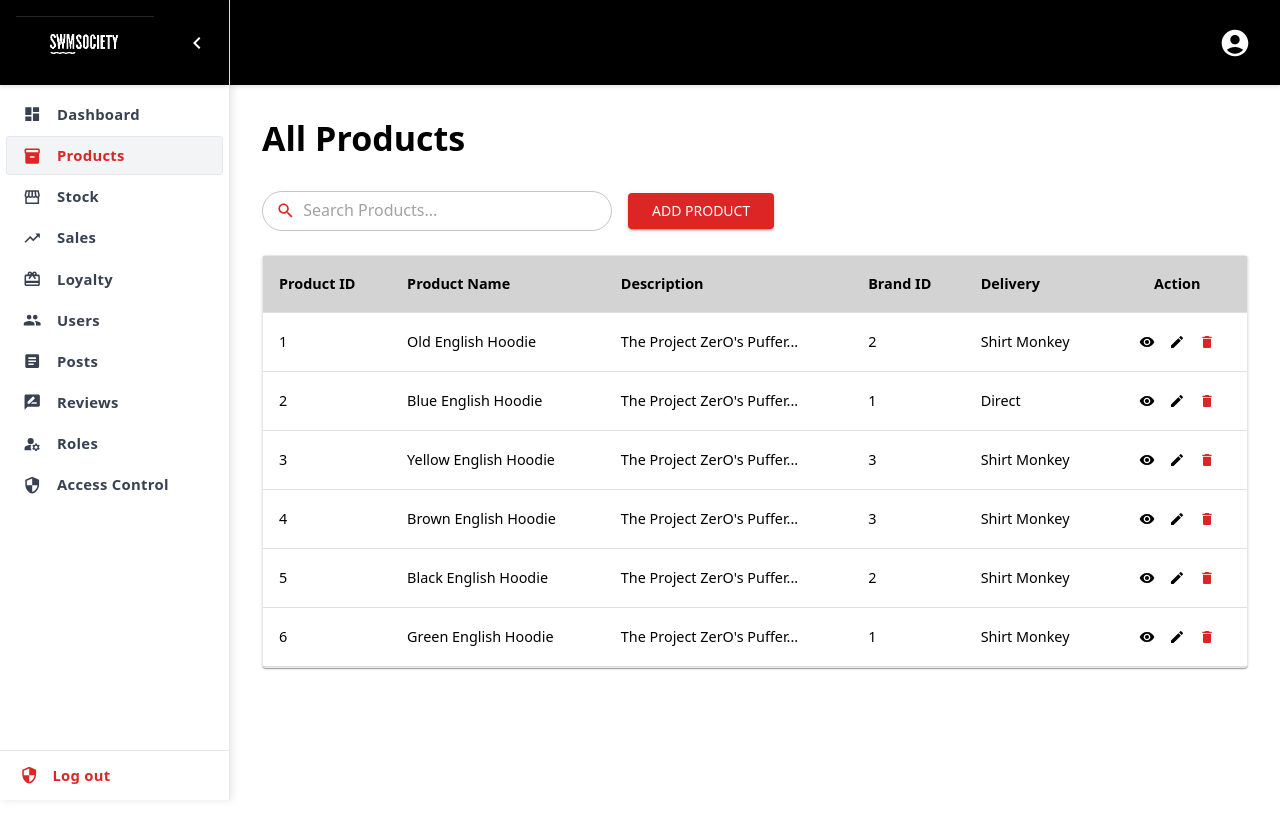
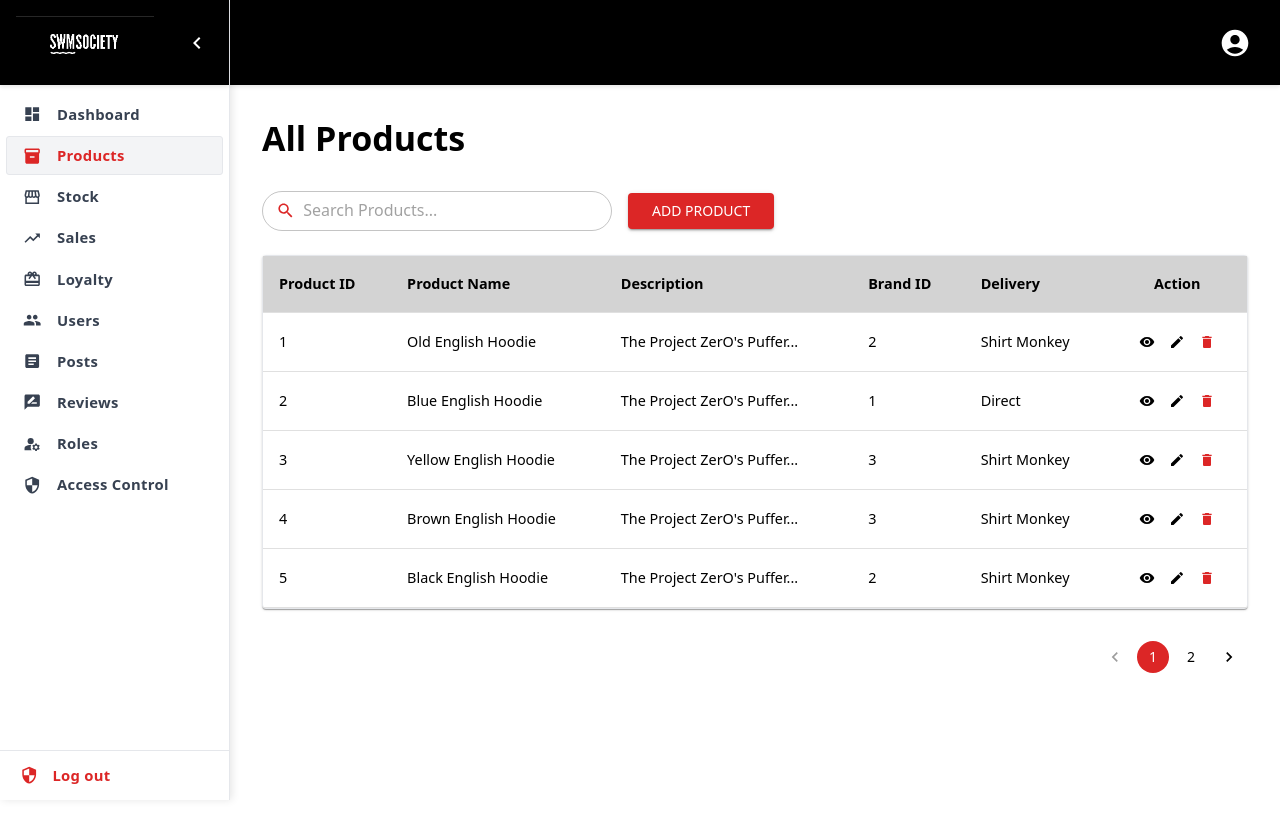
Before and after one commit to developer-esol/swm-society-front, a React (Vite) app: page /admin/products in a window 1280 px wide. Shown: the top 834 px of the page. Built offline with nearby package versions, Linux system fonts and the light colour scheme; no server answers.

Commit message:
added pagination to the stock and product pages

```diff
--- a/src/pages/Admin/AdminProducts.tsx
+++ b/src/pages/Admin/AdminProducts.tsx
@@ -1,4 +1,4 @@
-import { Box, Container, Typography } from '@mui/material'
+import { Box, Container, Typography, Pagination, Stack } from '@mui/material'
 import { useState, useEffect, useMemo } from 'react'
 import { useNavigate } from 'react-router-dom'
 import { ProductsTable, ProductTableHeader, ProductViewModal, ProductEditModal } from '../../features/Admin/products'
@@ -13,6 +13,9 @@ const AdminProducts = () => {
   const [editModalOpen, setEditModalOpen] = useState(false)
   const [selectedProduct, setSelectedProduct] = useState<AdminProduct | null>(null)
   const [searchQuery, setSearchQuery] = useState('')
+  const [currentPage, setCurrentPage] = useState(1)
+
+  const ITEMS_PER_PAGE = 5
 
   // Initialize products on mount
   useEffect(() => {
@@ -32,8 +35,19 @@ const AdminProducts = () => {
     )
   }, [searchQuery, products])
 
+  // Paginate products
+  const totalPages = Math.ceil(filteredProducts.length / ITEMS_PER_PAGE)
+  const startIndex = (currentPage - 1) * ITEMS_PER_PAGE
+  const endIndex = startIndex + ITEMS_PER_PAGE
+  const paginatedProducts = filteredProducts.slice(startIndex, endIndex)
+
+  const handlePageChange = (_event: React.ChangeEvent<unknown>, page: number) => {
+    setCurrentPage(page)
+  }
+
   const handleSearch = (query: string) => {
     setSearchQuery(query)
+    setCurrentPage(1) // Reset to first page when searching
   }
 
   const handleView = (product: AdminProduct) => {
@@ -100,11 +114,37 @@ const AdminProducts = () => {
         />
 
         <ProductsTable
-          products={filteredProducts}
+          products={paginatedProducts}
           onView={handleView}
           onEdit={handleEdit}
           onDelete={handleDeleteProduct}
         />
+
+        {/* Pagination and Info */}
+        {totalPages > 1 && (
+          <Box sx={{ display: 'flex', justifyContent: 'space-between', alignItems: 'center', mt: 4 }}>
+            <Typography sx={{ color: colors.text.secondary, fontSize: '0.9rem' }}>
+              {(currentPage - 1) * 5 + 1}-{Math.min(currentPage * 5, filteredProducts.length)} of {filteredProducts.length} products
+            </Typography>
+            <Stack spacing={2} direction="row">
+              <Pagination
+                count={totalPages}
+                page={currentPage}
+                onChange={handlePageChange}
+                sx={{
+                  '& .MuiPaginationItem-root': {
+                    color: colors.text.primary,
+                    borderColor: colors.border.default,
+                    '&.Mui-selected': {
+                      backgroundColor: '#dc2626',
+                      color: 'white',
+                    },
+                  },
+                }}
+              />
+            </Stack>
+          </Box>
+        )}
 
         <ProductViewModal
           open={viewModalOpen}
--- a/src/pages/Admin/AdminStock.tsx
+++ b/src/pages/Admin/AdminStock.tsx
@@ -1,5 +1,5 @@
-import { Box, Container, Typography } from '@mui/material'
-import { useState, useEffect } from 'react'
+import { Box, Container, Typography, Pagination, Stack } from '@mui/material'
+import { useState, useEffect, useMemo } from 'react'
 import { useNavigate } from 'react-router-dom'
 import { StockTable, StockTableHeader, StockEditModal } from '../../features/Admin/stock'
 import { useStockStore } from '../../store/useStockStore'
@@ -11,8 +11,10 @@ const AdminStock = () => {
   const { stockItems, initializeStockItems, updateStockItem, deleteStockItem } = useStockStore()
   const [editModalOpen, setEditModalOpen] = useState(false)
   const [selectedItem, setSelectedItem] = useState<StockItem | null>(null)
-  const [displayItems, setDisplayItems] = useState<StockItem[]>(stockItems)
   const [searchQuery, setSearchQuery] = useState('')
+  const [currentPage, setCurrentPage] = useState(1)
+
+  const ITEMS_PER_PAGE = 5
 
   // Initialize stock items on mount
   useEffect(() => {
@@ -21,10 +23,27 @@ const AdminStock = () => {
     }
   }, [initializeStockItems, stockItems.length])
 
-  // Update display items when store items change
-  useEffect(() => {
-    setDisplayItems(stockItems)
-  }, [stockItems])
+  // Filter items based on search query
+  const filteredItems = useMemo(() => {
+    if (!searchQuery.trim()) return stockItems
+    return stockItems.filter(
+      (item) =>
+        item.productName.toLowerCase().includes(searchQuery.toLowerCase()) ||
+        item.color.toLowerCase().includes(searchQuery.toLowerCase()) ||
+        item.size.toLowerCase().includes(searchQuery.toLowerCase()) ||
+        item.id.toLowerCase().includes(searchQuery.toLowerCase())
+    )
+  }, [searchQuery, stockItems])
+
+  // Paginate items
+  const totalPages = Math.ceil(filteredItems.length / ITEMS_PER_PAGE)
+  const startIndex = (currentPage - 1) * ITEMS_PER_PAGE
+  const endIndex = startIndex + ITEMS_PER_PAGE
+  const paginatedItems = filteredItems.slice(startIndex, endIndex)
+
+  const handlePageChange = (_event: React.ChangeEvent<unknown>, page: number) => {
+    setCurrentPage(page)
+  }
 
   const handleEdit = (item: StockItem) => {
     setSelectedItem(item)
@@ -48,18 +67,7 @@ const AdminStock = () => {
 
   const handleSearch = (query: string) => {
     setSearchQuery(query)
-    if (query.trim()) {
-      const filtered = stockItems.filter(
-        (item) =>
-          item.productName.toLowerCase().includes(query.toLowerCase()) ||
-          item.color.toLowerCase().includes(query.toLowerCase()) ||
-          item.size.toLowerCase().includes(query.toLowerCase()) ||
-          item.id.toLowerCase().includes(query.toLowerCase())
-      )
-      setDisplayItems(filtered)
-    } else {
-      setDisplayItems(stockItems)
-    }
+    setCurrentPage(1) // Reset to first page when searching
   }
 
   const handleAddStock = () => {
@@ -91,8 +99,36 @@ const AdminStock = () => {
 
         <StockTableHeader searchQuery={searchQuery} onSearch={handleSearch} onAddStock={handleAddStock} />
 
-        <StockTable items={displayItems} onEdit={handleEdit} onDelete={handleDeleteItem} />
+        <StockTable items={paginatedItems} onEdit={handleEdit} onDelete={handleDeleteItem} />
 
+        {/* Pagination and Info */}
+        {totalPages > 1 && (
+          <Box sx={{ display: 'flex', justifyContent: 'space-between', alignItems: 'center', mt: 4 }}>
+            <Typography sx={{ color: colors.text.secondary, fontSize: '0.9rem' }}>
+              {(currentPage - 1) * 5 + 1}-{Math.min(currentPage * 5, filteredItems.length)} of {filteredItems.length} items
+            </Typography>
+            <Stack spacing={2} direction="row">
+              <Pagination
+                count={totalPages}
+                page={currentPage}
+                onChange={handlePageChange}
+                sx={{
+                  '& .MuiPaginationItem-root': {
+                    color: colors.text.primary,
+                    borderColor: colors.border.default,
+                    '&.Mui-selected': {
+                      backgroundColor: '#dc2626',
+                      color: 'white',
+                    },
+                  },
+                }}
+              />
+            </Stack>
+          </Box>
+        )}
+
+        {/* Fallback text when no pagination needed */}
+        {totalPages <= 1 && filteredItems.length > 0 && (
           <Typography
             sx={{
               mt: 3,
@@ -101,8 +137,9 @@ const AdminStock = () => {
               textAlign: 'center',
             }}
           >
-          1-05 of 3 products
+            1-{filteredItems.length} of {filteredItems.length} items
           </Typography>
+        )}
 
         <StockEditModal open={editModalOpen} item={selectedItem} onClose={handleCloseEditModal} onSave={handleSaveEdit} />
       </Container>
```
Lines whose indentation alone changed are shown as unchanged.
